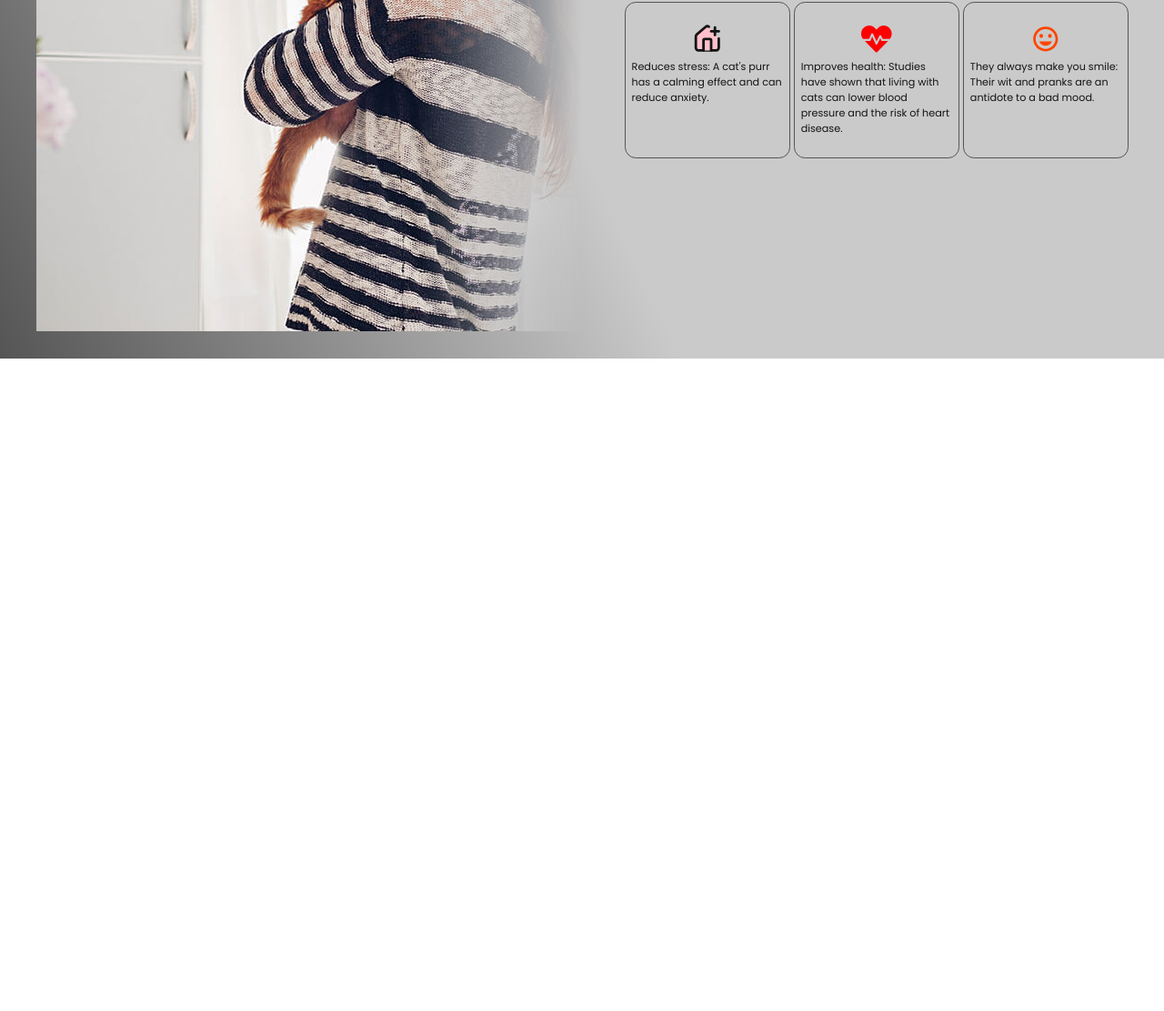
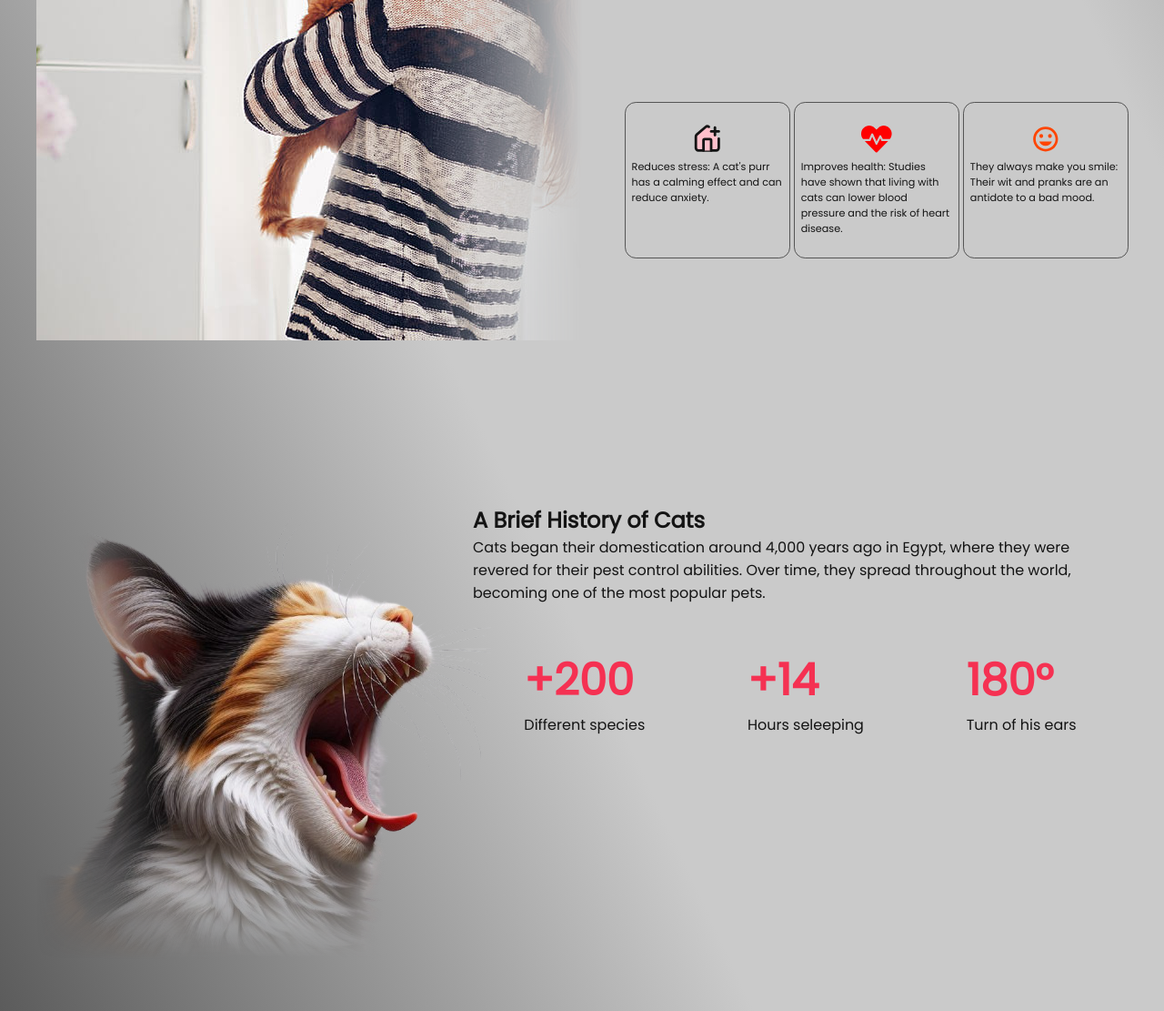
Before and after one commit to JackTony12/cat_web, an Astro site: page / in a window 1280 px wide. Shown: the part 1686-2797 px from the top of the page at 91% size. Before the commit the page ends 2080 px from the top, so only its background shows below. Built offline with nearby package versions, Linux system fonts and the light colour scheme; Astro itself is replaced by a stand-in of ours.

Commit message:
v1.1 history, benefits section added

```diff
--- /dev/null
+++ b/src/components/Aboutcats.astro
@@ -0,0 +1,72 @@
+---
+import { Image } from "astro:assets"
+import catmouth from "../../public/images/catmouth.png"
+//code cas
+---
+
+<section id='History' class='aboutcats'>
+  <div class='cas_image'>
+    <Image src={catmouth} alt='catmouth' />
+  </div>
+  <div class='cas_info"'>
+    <div>
+      <h2>A Brief History of Cats</h2>
+      <p>
+        Cats began their domestication around 4,000 years ago in Egypt, where
+        they were revered for their pest control abilities. Over time, they
+        spread throughout the world, becoming one of the most popular pets.
+      </p>
+    </div>
+    <div class='tips'>
+      <div>
+        <span>+200</span>
+        <p>Different species</p>
+      </div>
+      <div>
+        <span>+14</span>
+        <p>Hours seleeping</p>
+      </div>
+      <div>
+        <span>180°</span>
+        <p>Turn of his ears</p>
+      </div>
+    </div>
+  </div>
+</section>
+<style>
+  section {
+    display: flex;
+    width: 100%;
+    height: 500px;
+    > div:nth-child(1) {
+      width: 40%;
+    }
+    > div:nth-child(2) {
+      width: 60%;
+    }
+  }
+  img {
+    mask-image: linear-gradient(
+        to right,
+        rgba(0, 0, 0, 0) 0%,
+        rgba(0, 0, 0, 1) 30%
+      ),
+      linear-gradient(to top, rgba(0, 0, 0, 0) 0%, rgba(0, 0, 0, 1) 30%);
+    mask-composite: intersect;
+  }
+  .tips {
+    display: flex;
+    width: 100%;
+    justify-content: space-around;
+    margin-top: 3em;
+  }
+  span {
+    font-size: 3em;
+    font-weight: bolder;
+    color: var(--pink);
+  }
+  p,
+  h2 {
+    color: var(--text);
+  }
+</style>
--- a/src/components/Benefits.astro
+++ b/src/components/Benefits.astro
@@ -8,7 +8,7 @@
 import { Image } from "astro:assets"
 ---
 
-<section class='benefits'>
+<section id='Benefits' class='benefits'>
   <div class='b_image'>
     <Image src={cathome} alt='cat' />
   </div>
@@ -49,7 +49,7 @@
   section {
     display: flex;
     width: 100%;
-    height: 500px;
+    height: 650px;
     color: var(--text);
     > div {
       width: 50%;
--- a/src/components/Hero.astro
+++ b/src/components/Hero.astro
@@ -18,7 +18,6 @@
 <style>
   section {
     width: 100%;
-    height: 600px;
     display: flex;
     padding-top: 10em;
     > div {
--- a/src/components/Navbar.astro
+++ b/src/components/Navbar.astro
@@ -1,3 +1,7 @@
+---
+
+---
+
 <nav>
   <div>
     <p>
@@ -17,10 +21,13 @@
     </p>
   </div>
   <ul>
-    <button class='navButton' type='button'>Home</button>
-    <button class='navButton' type='button'>Cats</button>
-    <button class='navButton' type='button'>Contact</button>
-    <button class='navButton' type='button'>About</button>
+    <a href='#cats' class='navButton' name='Cats' type='button'>Cats</a>
+    <a href='#Benefits' class='navButton' name='Benefits' type='button'
+      >Benefits</a
+    >
+    <a href='#History' class='navButton' name='History' type='button'>History</a
+    >
+    <a href='#About' class='navButton' name='About' type='button'>About</a>
   </ul>
 </nav>
 <style>
@@ -61,3 +68,15 @@
     color: var(--pink);
   }
 </style>
+<script>
+  const buttons = document.querySelectorAll(".navButton")
+  buttons.forEach((button) => {
+    button.addEventListener("click", () => {
+      const sectionId = button.name
+      const section = document.getElementById(`#{sectionId}`)
+      if (section) {
+        section.scroll({ behavior: "smooth" })
+      }
+    })
+  })
+</script>
--- a/src/components/functions/catscarusel.css
+++ b/src/components/functions/catscarusel.css
@@ -6,7 +6,7 @@
   align-items: center;
   justify-content: center;
   & img {
-    height: 100%;
+    width: 100%;
     object-fit: cover;
   }
 }
--- a/src/layouts/Layout.astro
+++ b/src/layouts/Layout.astro
@@ -3,7 +3,7 @@
   <head>
     <meta charset='UTF-8' />
     <meta name='viewport' content='width=device-width' />
-    <link rel='icon' type='image/svg+xml' href='/cat.ico' />
+    <link rel='icon' type='image/svg+xml' href='/src/assets/cat.ico' />
     <meta name='generator' content={Astro.generator} />
     <title>FEELINO | Your adorable page</title>
   </head>
@@ -15,7 +15,7 @@
 <style is:global>
   @font-face {
     font-family: "Poppins";
-    src: url(/Poppins-Regular.ttf) format("truetype");
+    src: url(/fonts/Poppins-Regular.ttf) format("truetype");
     font-weight: normal;
     font-style: normal;
     font-display: swap;
@@ -41,6 +41,7 @@
   }
   html {
     background-color: transparent;
+    scroll-behavior: smooth;
   }
   * {
     margin: 0;
@@ -70,9 +71,30 @@
     padding: 0.5em 1em;
     transition: 1s ease;
     border-radius: 0.4em;
+    text-decoration: none;
 
     &:hover {
       background: var(--gray3);
     }
   }
+  /* @media (width <= 768px) {
+    section {
+      flex-direction: column;
+      & img {
+        width: 100%;
+      }
+      > div {
+        width: 100%;
+        justify-content: center;
+        align-items: center;
+      }
+    }
+  } */
+  /* @media (width > 768px) { */
+  /* seciont {
+      & img {
+        height: 100%;
+      }
+    }
+  } */
 </style>
--- a/src/pages/index.astro
+++ b/src/pages/index.astro
@@ -4,6 +4,7 @@
 import Navbar from "../components/Navbar.astro"
 import Manycats from "../components/Manycats.astro"
 import Benefits from "../components/Benefits.astro"
+import Aboutcats from "../components/Aboutcats.astro"
 
 // Welcome to Astro! Wondering what to do next? Check out the Astro documentation at https://docs.astro.build
 // Don't want to use any of this? Delete everything in this file, the `assets`, `components`, and `layouts` directories, and start fresh.
@@ -14,4 +15,5 @@
   <Hero />
   <Manycats />
   <Benefits />
+  <Aboutcats />
 </Layout>
```
Also changed, not shown: public/fonts/PlayfairDisplay-VariableFont_wght.ttf (renamed from public/PlayfairDisplay-VariableFont_wght.ttf), public/fonts/Poppins-Regular.ttf (renamed from public/Poppins-Regular.ttf), public/images/catmouth.png (added), src/assets/cat.ico (renamed from public/cat.ico).
